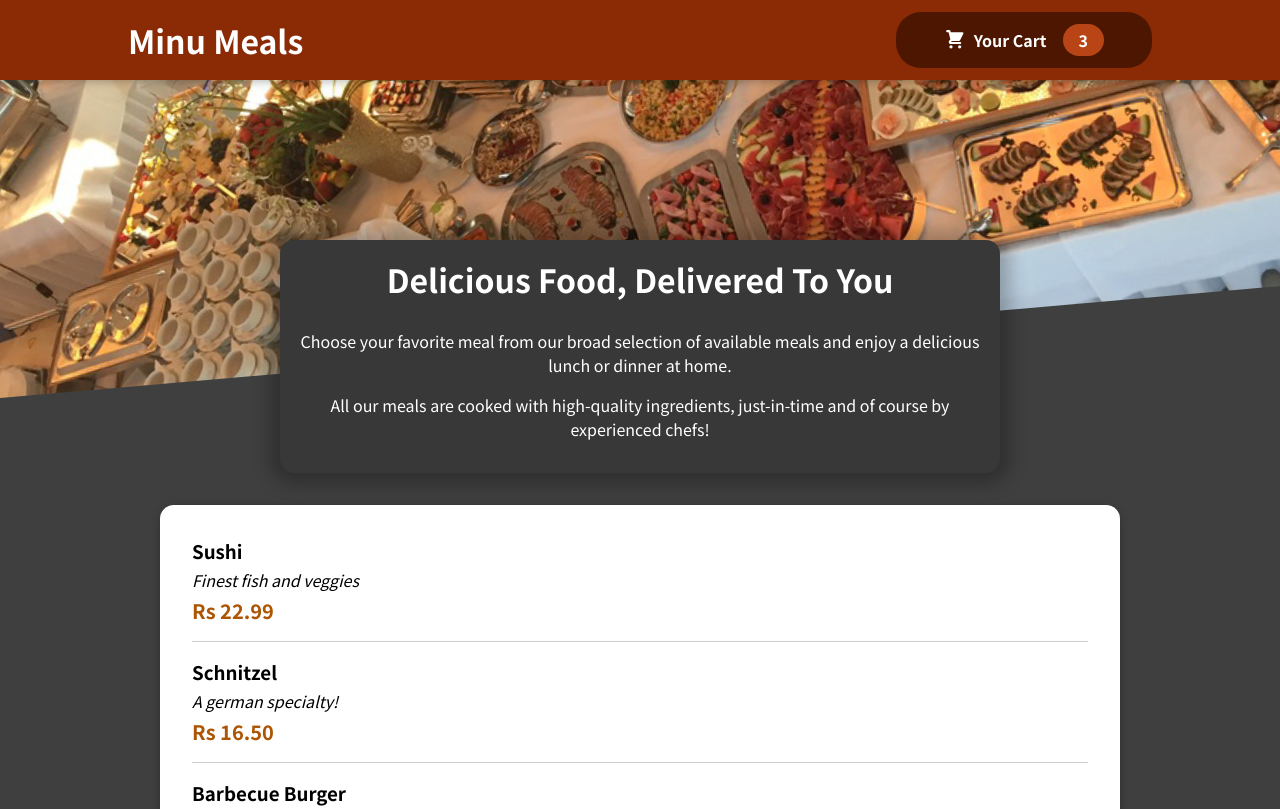
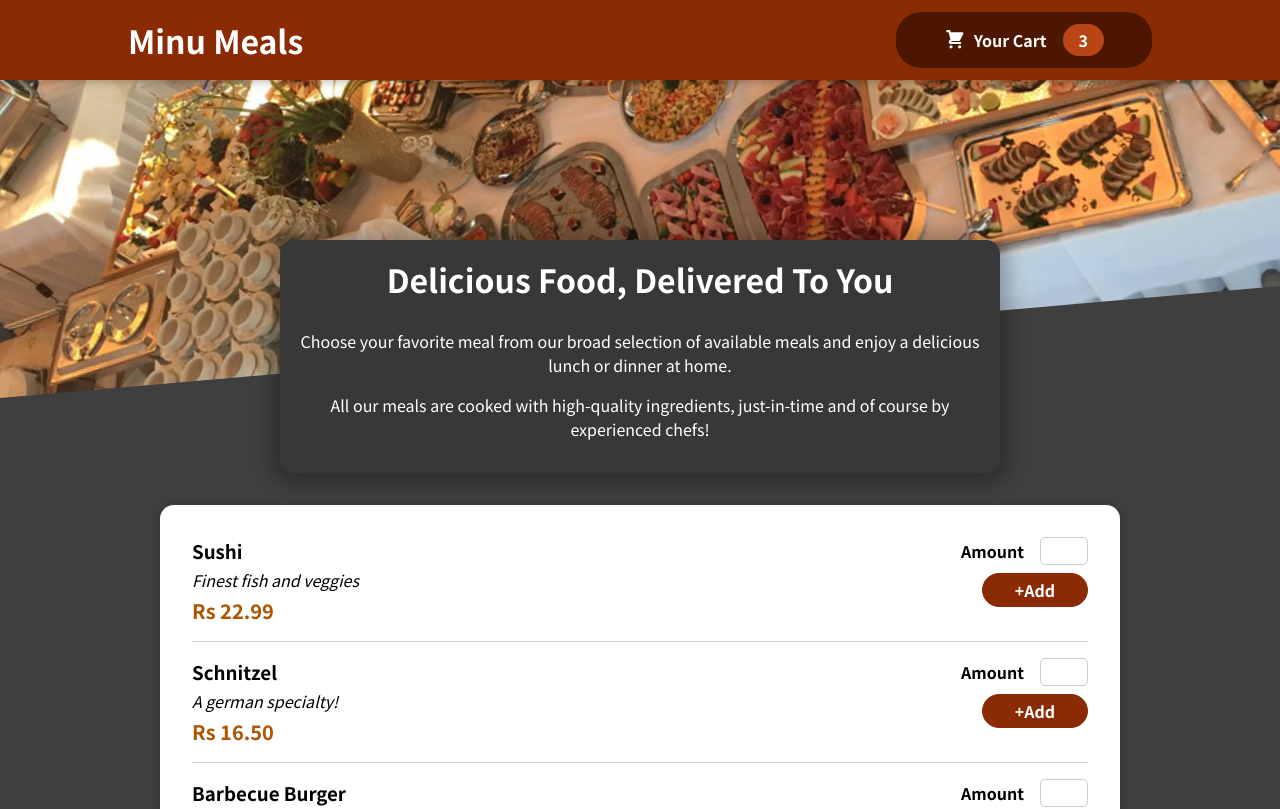
Before and after one commit to Pratheek161001/restaurant-app, a React (Create React App) app: page / in a window 1280 px wide. Shown: the top 809 px of the page. Built offline with nearby package versions, Linux system fonts and the light colour scheme.

Commit message:
meals form done

```diff
--- a/src/Components/Meals/MealItem/MealItem.js
+++ b/src/Components/Meals/MealItem/MealItem.js
@@ -1,5 +1,6 @@
 import React from 'react'
 import classes from './MealItem.module.css'
+import MealItemForm from './MealItemForm';
 const MealItem = props => {
     const price=`Rs ${props.price.toFixed(2)}`;
   return (
@@ -10,7 +11,7 @@
             <div className={classes.price}>{price}</div>
         </div>
         <div>
-
+            <MealItemForm/>
         </div>
     </li>
   )
--- a/src/Components/Meals/MealItem/MealItemForm.js
+++ b/src/Components/Meals/MealItem/MealItemForm.js
@@ -0,0 +1,20 @@
+import React from 'react'
+import classes from './MealItemForm.module.css'
+import Input from '../../UI/Input'
+
+const MealItemForm = () => {
+  return (
+    <form className={classes.form}>
+        <Input label="Amount" input={{
+            id:'amount',
+            type:'number',
+            min:'1',
+            max:'5',
+            step:'1',
+            deafultValue:'1',}}/>
+        <button>+Add</button>
+    </form>
+  )
+}
+
+export default MealItemForm
--- /dev/null
+++ b/src/Components/Meals/MealItem/MealItemForm.module.css
@@ -0,0 +1,20 @@
+.form {
+    text-align: right;
+  }
+
+  .form button {
+    font: inherit;
+    cursor: pointer;
+    background-color: #8a2b06;
+    border: 1px solid #8a2b06;
+    color: white;
+    padding: 0.25rem 2rem;
+    border-radius: 20px;
+    font-weight: bold;
+  }
+
+  .form button:hover,
+  .form button:active {
+    background-color: #641e03;
+    border-color: #641e03;
+  }
--- /dev/null
+++ b/src/Components/UI/Input.js
@@ -0,0 +1,13 @@
+import React from 'react'
+import classes from './Input.module.css'
+
+const Input = props => {
+  return (
+    <div className={classes.input}>
+        <label htmlFor={props.input.id}>{props.label}</label>
+        <input {...props.input}/>
+    </div>
+  )
+}
+
+export default Input
--- /dev/null
+++ b/src/Components/UI/Input.module.css
@@ -0,0 +1,18 @@
+.input {
+    display: flex;
+    align-items: center;
+    margin-bottom: 0.5rem;
+  }
+
+  .input label {
+    font-weight: bold;
+    margin-right: 1rem;
+  }
+
+  .input input {
+    width: 3rem;
+    border-radius: 5px;
+    border: 1px solid #ccc;
+    font: inherit;
+    padding-left: 0.5rem;
+  }
```
